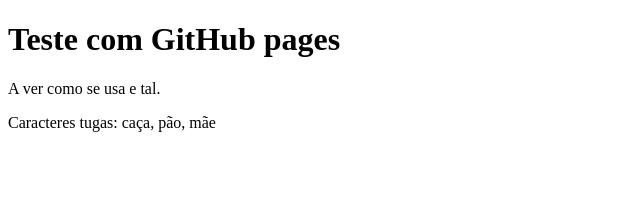
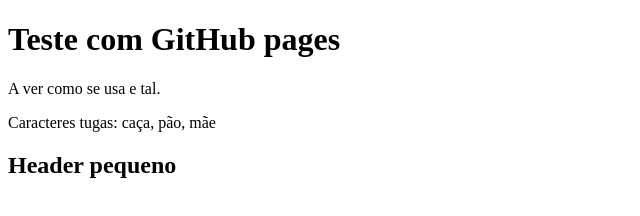
Before and after one commit to pareal/pareal.github.io, a plain HTML site: page index.html in a window 1280 px wide. Shown: the whole page, without its empty margins (0-640 px from the left). Drawn offline with Linux system fonts and the light colour scheme.

Commit message:
Update index.html

```diff
--- a/index.html
+++ b/index.html
@@ -4,5 +4,6 @@
 <h1>Teste com GitHub pages</h1>
 <p>A ver como se usa e tal.</p>
 <p>Caracteres tugas: caça, pão, mãe </p>
+<h2>Header pequeno</h2>
 </body>
 </html>
```
